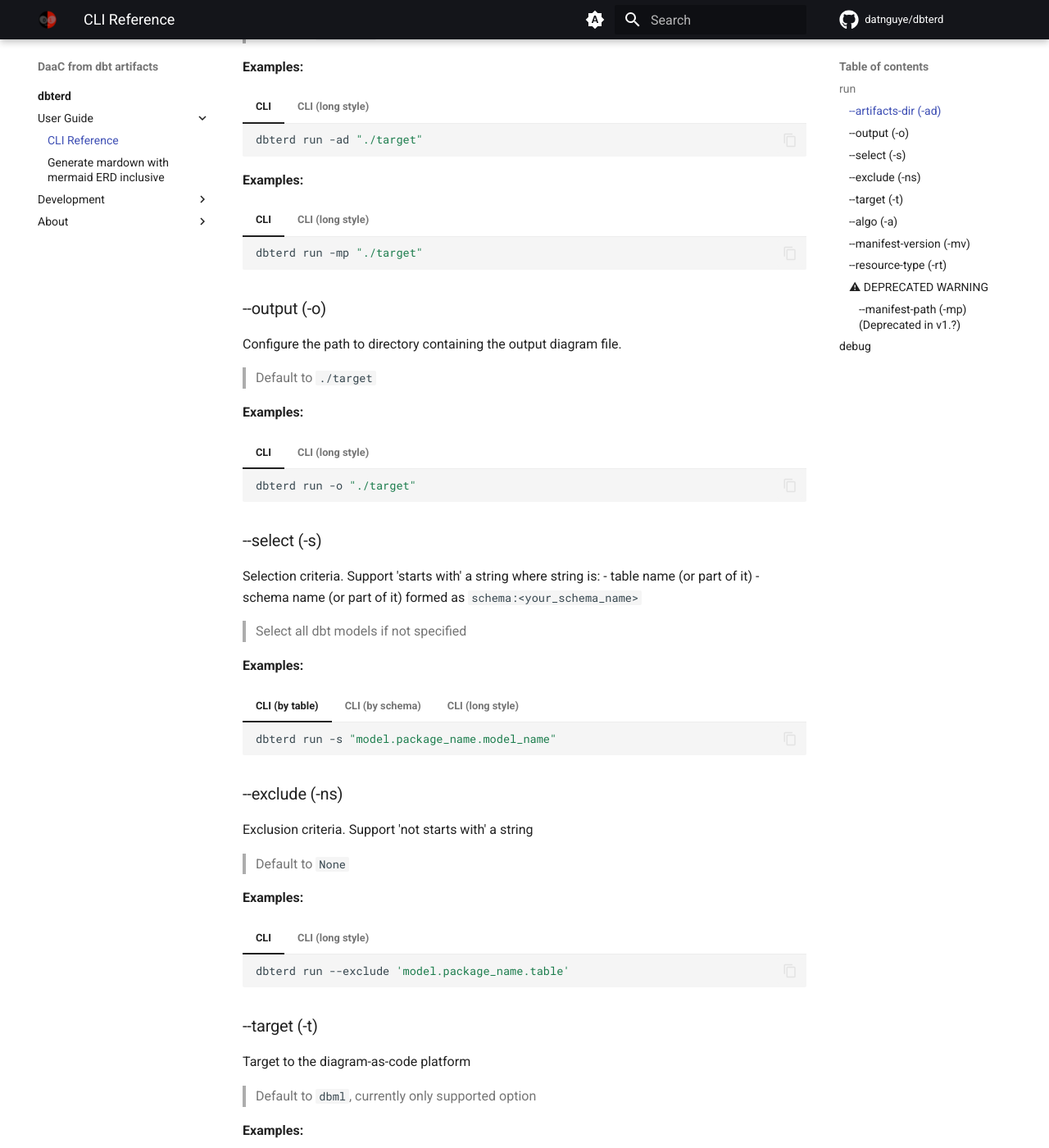
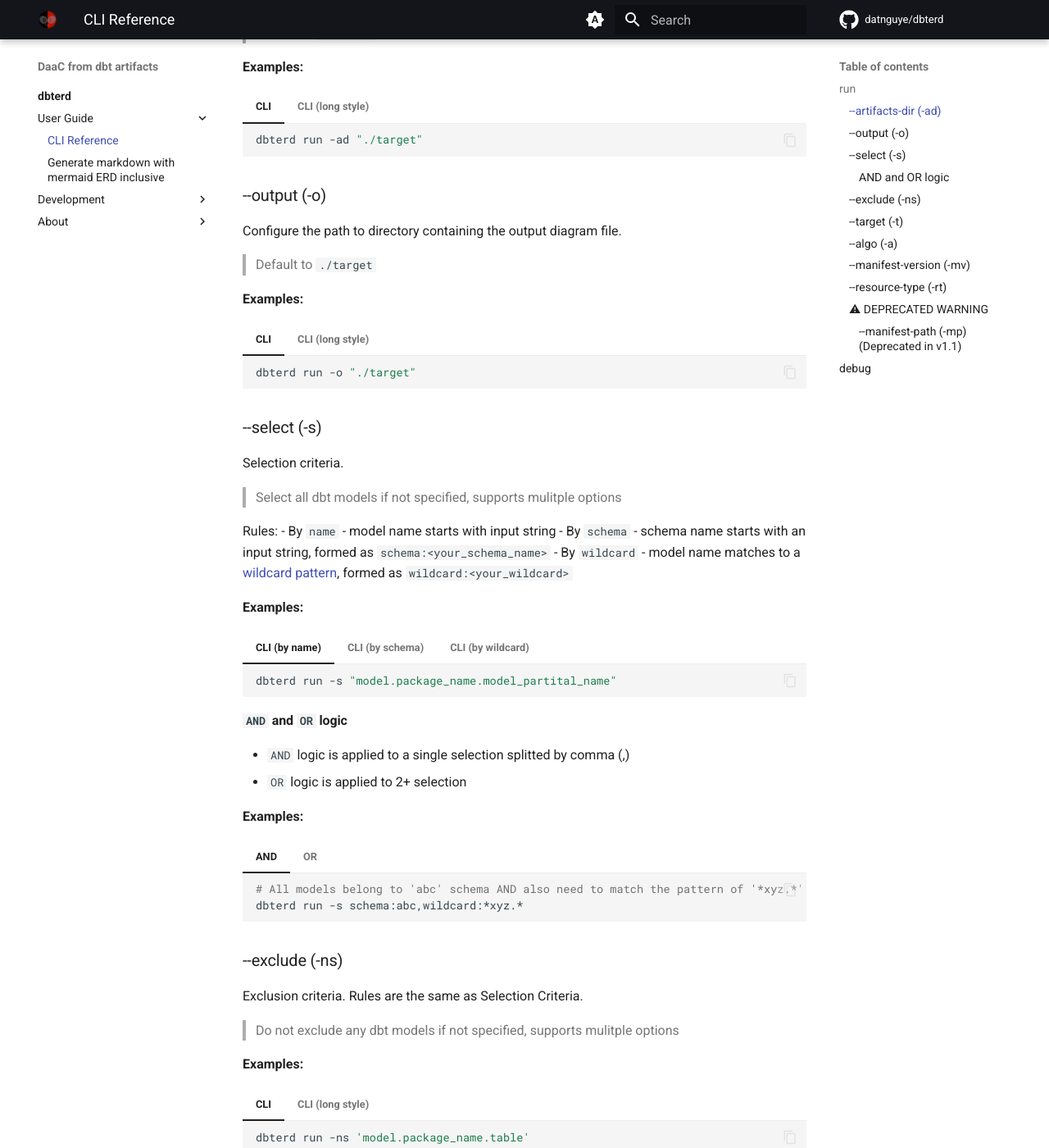
Before and after one commit to datnguye/dbterd, an MkDocs documentation site: the page built from docs/nav/guide/cli-references.md, in a window 1280 px wide and 1400 px high, scrolled down 975 px. Shown: the whole window at 82% size. Built offline with MkDocs 1.6.1 and Material for MkDocs 9.7.7, drawn with Linux system fonts in a browser that asks for light colours; comment, search, counter and statistics services are not loaded; some of the changed text lies outside the part shown.

Commit message:
docs: add selection rules guide and deprecated the legacy option

````diff
--- a/docs/nav/guide/cli-references.md
+++ b/docs/nav/guide/cli-references.md
@@ -32,7 +32,7 @@
 
     ```bash
     dbt docs generate
-    dbterd run [-t dbml or mermaid]
+    dbterd run [-t dbml or -t mermaid]
     ```
 
 === "--help (-h)"
@@ -42,29 +42,24 @@
     Run the convert
 
     Options:
-    -ad, --artifacts-dir TEXT     Specified the full path to dbt artifacts path
-                                    which known as /target directory  [default:
-                                    C:\Users\DAT\Documents\Sources\dbterd\target]
-    -mp, --manifest-path TEXT     __DEPRECATED_WARNING__: Specified the full
-                                    directory path to dbt manifest.json file. Use
-                                    --artifacts-dir instead.
-    -o, --output TEXT             Output the result file. Default to the same
-                                    target dir  [default:
-                                    C:\Users\DAT\Documents\Sources\dbterd\target]
-    -s, --select TEXT             Selecttion criteria. Support 'starts with' a
-                                    string
-    -ns, --exclude TEXT           Exclusion criteria. Support 'not starts with'
-                                    a string
-    -t, --target TEXT             Target to the diagram-as-code platform
-                                    [default: dbml]
-    -a, --algo TEXT               Specified algorithm in the way to detect
-                                    diagram connectors  [default:
-                                    test_relationship]
-    -mv, --manifest-version TEXT  Specified dbt manifest.json version
-    -rt, --resource-type TEXT     Specified dbt resource type(seed, model,
-                                    source, snapshot),default:model, use examples,
-                                    -rt model -rt source
-    -h, --help                    Show this message and exit.
+        -ad, --artifacts-dir TEXT     Specified the full path to dbt artifacts path
+                                        which known as /target directory  [default:
+                                        C:\Users\DAT\Documents\Sources\dbterd\target]
+        -o, --output TEXT             Output the result file. Default to the same
+                                        target dir  [default:
+                                        C:\Users\DAT\Documents\Sources\dbterd\target]
+        -s, --select TEXT             Selecttion criteria
+        -ns, --exclude TEXT           Exclusion criteria
+        -t, --target TEXT             Target to the diagram-as-code platform
+                                        [default: dbml]
+        -a, --algo TEXT               Specified algorithm in the way to detect
+                                        diagram connectors  [default:
+                                        test_relationship]
+        -mv, --manifest-version TEXT  Specified dbt manifest.json version
+        -rt, --resource-type TEXT     Specified dbt resource type(seed, model,
+                                        source, snapshot),default:model, use examples,
+                                        -rt model -rt source
+        -h, --help                    Show this message and exit.
     ```
 
 ### --artifacts-dir (-ad)
@@ -82,18 +77,6 @@
 
     ```bash
     dbterd run --artifacts-dir "./target"
-    ```
-
-**Examples:**
-=== "CLI"
-
-    ```bash
-    dbterd run -mp "./target"
-    ```
-=== "CLI (long style)"
-
-    ```bash
-    dbterd run --manifest-path "./target"
     ```
 
 ### --output (-o)
@@ -115,49 +98,75 @@
 
 ### --select (-s)
 
-Selection criteria. Support 'starts with' a string where string is:
-  - table name (or part of it)
-  - schema name (or part of it) formed as `schema:<your_schema_name>`
-> Select all dbt models if not specified
+Selection criteria.
+> Select all dbt models if not specified, supports mulitple options
+
+Rules:
+- By `name`
+    - model name starts with input string
+- By `schema`
+    - schema name starts with an input string, formed as `schema:<your_schema_name>`
+- By `wildcard`
+    - model name matches to a [wildcard pattern](https://docs.python.org/3/library/fnmatch.html), formed as `wildcard:<your_wildcard>`
 
 **Examples:**
-=== "CLI (by table)"
+=== "CLI (by name)"
 
     ```bash
-    dbterd run -s "model.package_name.model_name"
+    dbterd run -s "model.package_name.model_partital_name"
     ```
 === "CLI (by schema)"
 
     ```bash
     dbterd run -s "schema:my_schema_name"
     ```
-=== "CLI (long style)"
+=== "CLI (by wildcard)"
 
     ```bash
     dbterd run --select "<your-criteria>"
     ```
 
+#### `AND` and `OR` logic
+- `AND` logic is applied to a single selection splitted by comma (,)
+- `OR` logic is applied to 2+ selection
+
+**Examples:**
+=== "AND"
+
+    ```bash
+    # All models belong to 'abc' schema AND also need to match the pattern of '*xyz.*'
+    dbterd run -s schema:abc,wildcard:*xyz.*
+    ```
+=== "OR"
+
+    ```bash
+    # All models belong to 'abc' schema, OR match to the pattern of '*xyz.*'
+    dbterd run -s schema:abc -s wildcard:*xyz.*
+    ```
+
+
 ### --exclude (-ns)
 
-Exclusion criteria. Support 'not starts with' a string
-> Default to `None`
+Exclusion criteria. Rules are the same as Selection Criteria.
+> Do not exclude any dbt models if not specified, supports mulitple options
+
 
 **Examples:**
 === "CLI"
 
     ```bash
-    dbterd run --exclude 'model.package_name.table'
+    dbterd run -ns 'model.package_name.table'
     ```
 === "CLI (long style)"
 
     ```bash
-    dbterd run -ns 'model.package_name.table'
+    dbterd run --exclude 'model.package_name.table'
     ```
 
 ### --target (-t)
 
 Target to the diagram-as-code platform
-> Default to `dbml`, currently only supported option
+> Default to `dbml`
 
 **Examples:**
 === "CLI"
@@ -224,7 +233,7 @@
 
 ### ⚠ DEPRECATED WARNING
 
-#### --manifest-path (-mp) (Deprecated in v1.?)
+#### --manifest-path (-mp) (Deprecated in v1.1)
 
 Configure the path to directory containing dbt `manifest.json` file.
 > Default to `./target`
--- a/mkdocs.yml
+++ b/mkdocs.yml
@@ -8,6 +8,18 @@
 edit_uri: edit/main/docs/
 
 copyright: Copyright &copy; 2023 Dat Nguyen
+
+nav:
+  - dbterd:
+    - index.md
+    - User Guide:
+      - CLI Reference: nav/guide/cli-references.md
+      - Generate markdown with mermaid ERD inclusive: nav/guide/generate-markdown-mermaid-erd.md
+    - Development:
+      - nav/development/contributing-guide.md
+      - Change Log: nav/development/CHANGELOG.md
+    - About:
+      - license.md
 
 theme:
   name: material
@@ -63,18 +75,6 @@
   - minify:
       minify_html: true
   - offline
-
-nav:
-    - dbterd:
-      - index.md
-      - User Guide:
-        - CLI Reference: nav/guide/cli-references.md
-        - Generate mardown with mermaid ERD inclusive: nav/guide/generate-markdown-mermaid-erd.md
-      - Development:
-        - nav/development/contributing-guide.md
-        - Change Log: nav/development/CHANGELOG.md
-      - About:
-        - license.md
 
 extra:
   annotate:
````
Also changed, not shown: 1 other file.
